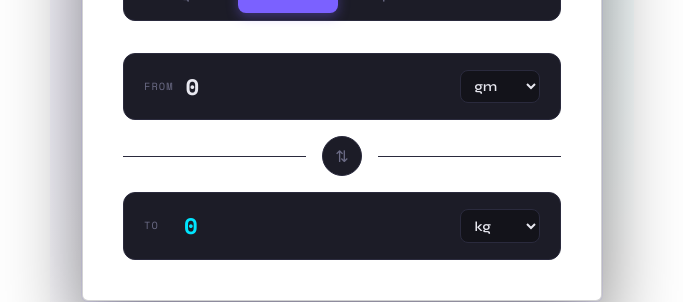
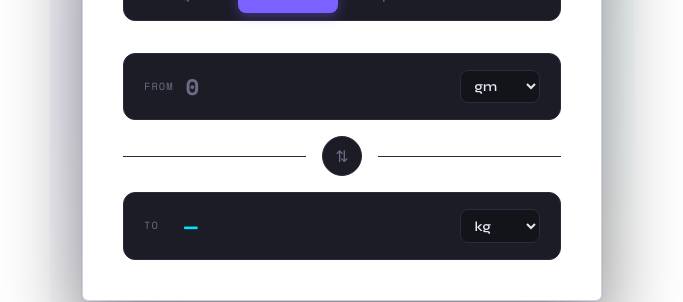
Before and after one commit to 111girish/Unit-converter, a React (Vite) app in the folder Unit converter/: page / in a window 1280 px wide. Shown: the part 325-627 px from the top of the page, without its empty margins (298-981 px from the left). Built offline with nearby package versions, Linux system fonts and the light colour scheme.

Commit message:
Completed the edge case

```diff
--- a/Unit converter/src/components/Converter.jsx
+++ b/Unit converter/src/components/Converter.jsx
@@ -135,7 +135,8 @@ const defaultConversion = {
 };
 
 function Converter({ conversion }) {
-  const [userValue, setUserValue] = useState(0);
+
+  const [userValue, setUserValue] = useState("");
   const [fromConvert, setFromConvert] = useState("gm");
   const [toConvert, setToConvert] = useState("kg");
 
@@ -149,21 +150,23 @@ function Converter({ conversion }) {
     setToConvert(defaultConversion[conversion][1]);
   }, [conversion]);
 
+  const parsedValue = parseFloat(userValue);
+
   let keys;
   let result;
   if (conversion === "length") {
     keys = Object.keys(lengthConversion);
-    result = convertLength(userValue, fromConvert, toConvert);
+    result = convertLength(parsedValue, fromConvert, toConvert);
   } else if (conversion === "mass") {
     keys = Object.keys(massConversion);
-    result = convertMass(userValue, fromConvert, toConvert);
+    result = convertMass(parsedValue, fromConvert, toConvert);
   } else if (conversion === "time") {
     keys = Object.keys(timeConversion);
-    result = convertTime(userValue, fromConvert, toConvert);
+    result = convertTime(parsedValue, fromConvert, toConvert);
   } else if (conversion === "temperature") {
     result =
       fromConvert && toConvert
-        ? convertTemp(userValue, fromConvert, toConvert)
+        ? convertTemp(parsedValue, fromConvert, toConvert)
         : 0;
   }
 
@@ -177,7 +180,7 @@ function Converter({ conversion }) {
           value={userValue}
           placeholder="0"
           onChange={(e) => {
-            setUserValue(parseFloat(e.target.value) || 0);
+            setUserValue(e.target.value);
           }}
         />
         {conversion !== "temperature" && (
```
